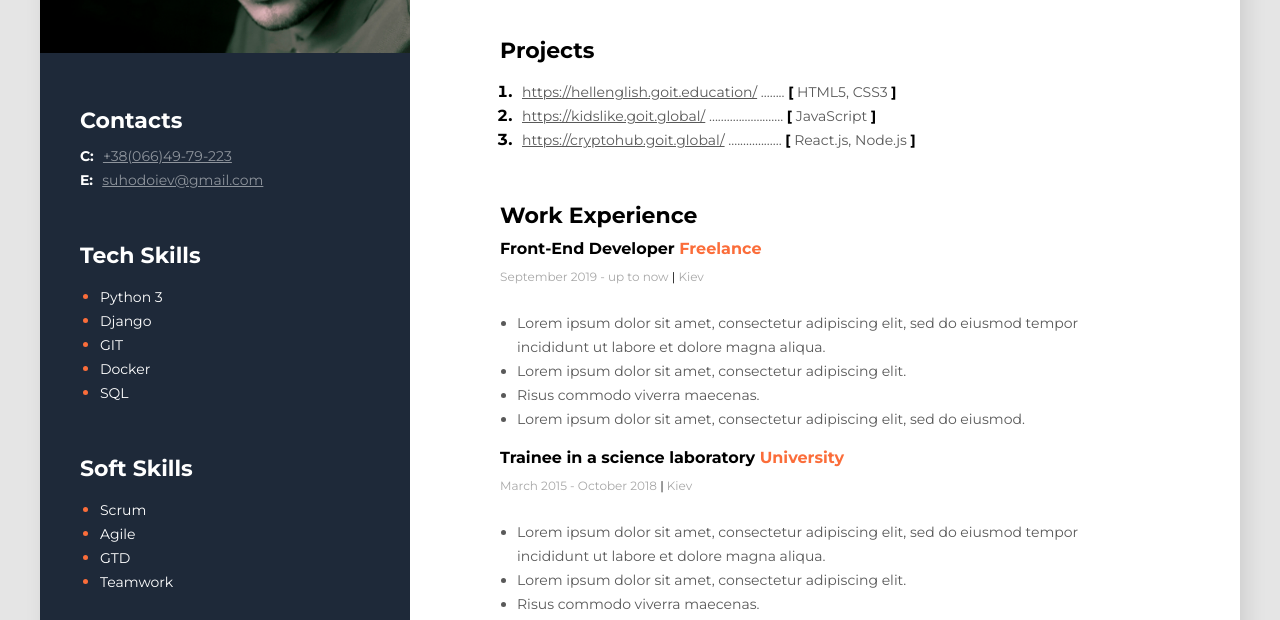
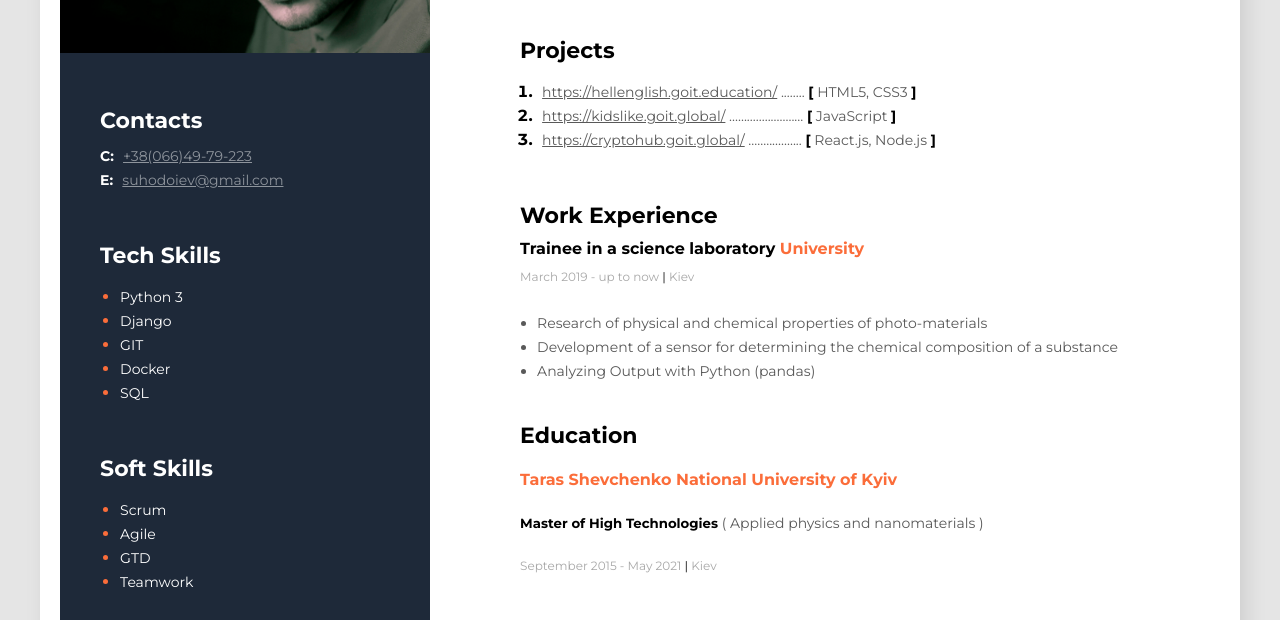
Before and after one commit to ingrego19980907/marathon-front-end, a plain HTML site: page index.html in a window 1280 px wide. Shown: the part 332-952 px from the top of the page. Drawn offline with Linux system fonts and the light colour scheme.

Commit message:
work experience added

```diff
--- a/index.html
+++ b/index.html
@@ -56,27 +56,16 @@
             <!-- My Work experience-->
             <div class="my_work_experience_section">
                 <h3 class="main_content_titel">Work Experience</h3>
-                <h4 class="my_work_experience_job_position">Front-End Developer <span class="my_work_experienc_company">Freelance</span></h4>
-                <p class="my_work_experience_time">September 2019 - up to now <span class="my_work_experience_diveder">|</span>  Kiev</p>
-                <ul class="my_work_experience_duties">
-                    <li class="my_work_experience_duty">Lorem ipsum dolor sit amet, consectetur adipiscing elit, sed do eiusmod tempor incididunt ut labore et dolore magna
-                    aliqua.</li>
-                    <li class="my_work_experience_duty">Lorem ipsum dolor sit amet, consectetur adipiscing elit.</li>
-                    <li class="my_work_experience_duty">Risus commodo viverra maecenas.</li>
-                    <li class="my_work_experience_duty">Lorem ipsum dolor sit amet, consectetur adipiscing elit, sed do eiusmod.</li>
-                </ul>
+
             </div>
-            <!-- My Work experience 2-->
+            <!-- My Work experience -->
             <div class="my_work_experience_section">
                 <h4 class="my_work_experience_job_position">Trainee in a science laboratory <span class="my_work_experienc_company">University</span> </h4>
-                <p class="my_work_experience_time">March 2015 - October 2018 <span class="my_work_experience_diveder">|</span>  Kiev</p>
+                <p class="my_work_experience_time">March 2019 - up to now <span class="my_work_experience_diveder">|</span>  Kiev</p>
                 <ul class="my_work_experience_duties">
-                    <li class="my_work_experience_duty">Lorem ipsum dolor sit amet, consectetur adipiscing elit, sed do eiusmod tempor incididunt ut labore et
-                        dolore magna
-                        aliqua.</li>
-                    <li class="my_work_experience_duty">Lorem ipsum dolor sit amet, consectetur adipiscing elit.</li>
-                    <li class="my_work_experience_duty">Risus commodo viverra maecenas.</li>
-                    <li class="my_work_experience_duty">Lorem ipsum dolor sit amet, consectetur adipiscing elit, sed do eiusmod.</li>
+                    <li class="my_work_experience_duty">Research of physical and chemical properties of photo-materials</li>
+                    <li class="my_work_experience_duty">Development of a sensor for determining the chemical composition of a substance</li>
+                    <li class="my_work_experience_duty">Analyzing Output with Python (pandas)</li>
                 </ul>
             </div>
             <!-- my education-->
@@ -84,7 +73,7 @@
                 <h3 class="main_content_titel">Education</h3>
                 <h4 class="my_work_experienc_company">Taras Shevchenko National University of Kyiv</h4>
                 <h5> Master of High Technologies <span class="my_work_experience_duty">( Applied physics and nanomaterials )</span></h5>
-                <p class="my_work_experience_time">September 2015 - May 2021</p>
+                <p class="my_work_experience_time">September 2015 - May 2021 <span class="my_work_experience_diveder">|</span> Kiev</p>
 
             </div>
 
```
